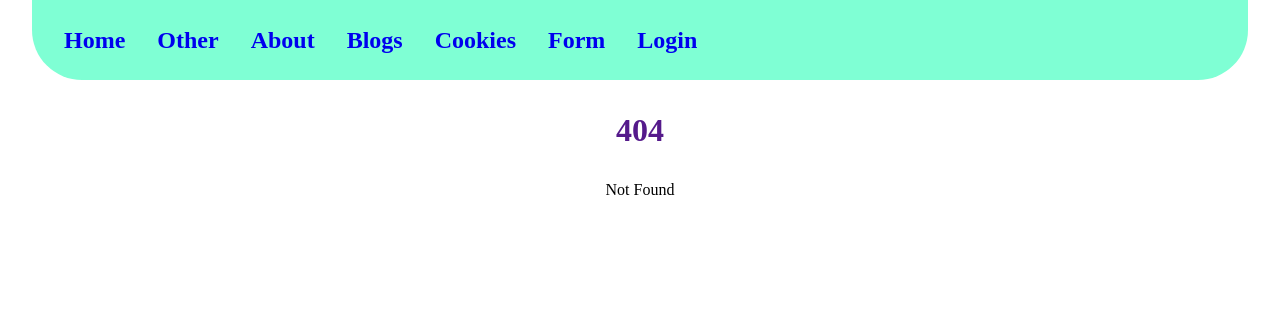
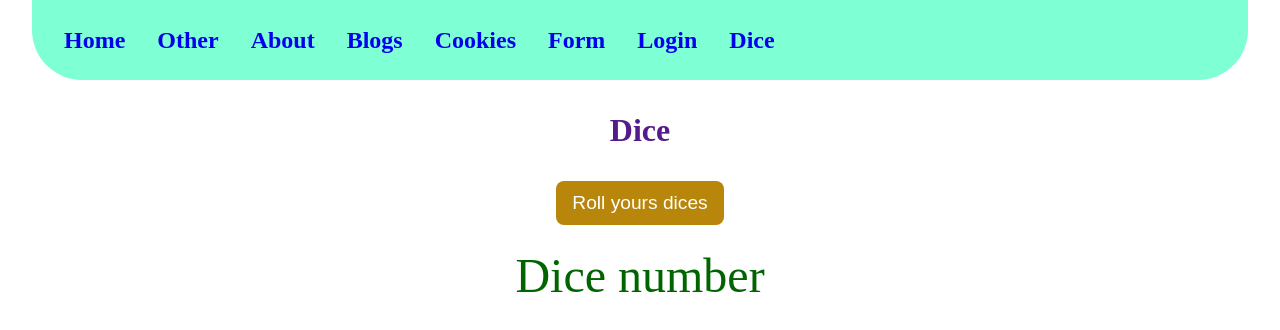
Before and after one commit to Waldemar-00/Sveltekit, a SvelteKit app: page /dice in a window 1280 px wide. Before the commit this address had no page. Shown: the top 330 px of the page. Built offline with nearby package versions, Linux system fonts and the light colour scheme.

Commit message:
Used +server.js.

```diff
--- a/src/routes/+layout.svelte
+++ b/src/routes/+layout.svelte
@@ -7,6 +7,7 @@
 		<li><a href="/cookies"><h2>Cookies</h2></a></li>
 		<li><a href="/form"><h2>Form</h2></a></li>
 		<li><a href="/login"><h2>Login</h2></a></li>
+		<li><a href="/dice"><h2>Dice</h2></a></li>
 	</ul>
 </nav>
 <slot></slot>
--- /dev/null
+++ b/src/routes/dice/+page.svelte
@@ -0,0 +1,41 @@
+<script>
+	// @ts-nocheck
+
+	let number;
+	// async function dice() {
+	// 	const response = await fetch('/dice');
+	// 	number = await response.json();
+	// }
+</script>
+
+<h1>Dice</h1>
+
+<div>
+	<button on:click={async () => (number = await (await fetch('/dice')).json())}
+		>Roll yours dices</button
+	>
+	<main>{number ?? 'Dice number'}</main>
+</div>
+
+<style>
+	div {
+		width: 80vw;
+		margin: 0 auto;
+		display: flex;
+		flex-direction: column;
+		align-items: center;
+		gap: 1.4rem;
+	}
+	button {
+		padding: 0.7rem 1rem;
+		border: none;
+		border-radius: 0.5rem;
+		background-color: darkgoldenrod;
+		color: #fff;
+		font-size: 1.2rem;
+	}
+	main {
+		font-size: 3rem;
+		color: darkgreen;
+	}
+</style>
--- /dev/null
+++ b/src/routes/dice/+server.js
@@ -0,0 +1,5 @@
+import { json } from '@sveltejs/kit';
+export function GET () {
+  const dice = Math.floor( Math.random() * 6 ) + 1;
+  return json(dice)
+}
--- a/src/routes/form/+page.svelte
+++ b/src/routes/form/+page.svelte
@@ -1,7 +1,6 @@
 <script>
 	// @ts-nocheck
 	import { enhance } from '$app/forms';
-	import { update } from 'firebase/database';
 	import { fly, slide } from 'svelte/transition';
 	export let data; // It's object from function load from server.js
 	export let form; //! It's data from function fail (@svelte/kit). It return null or object with error
```
